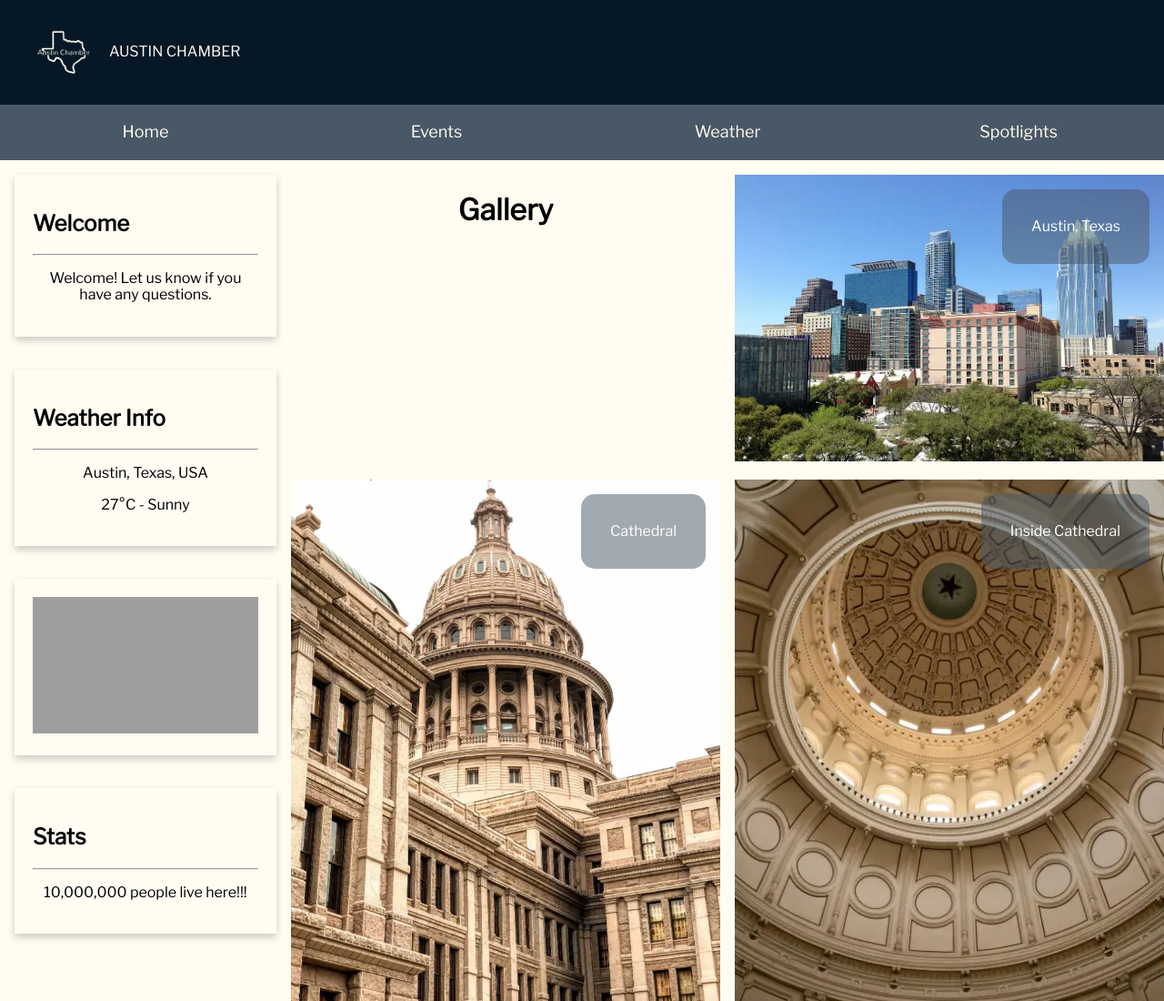
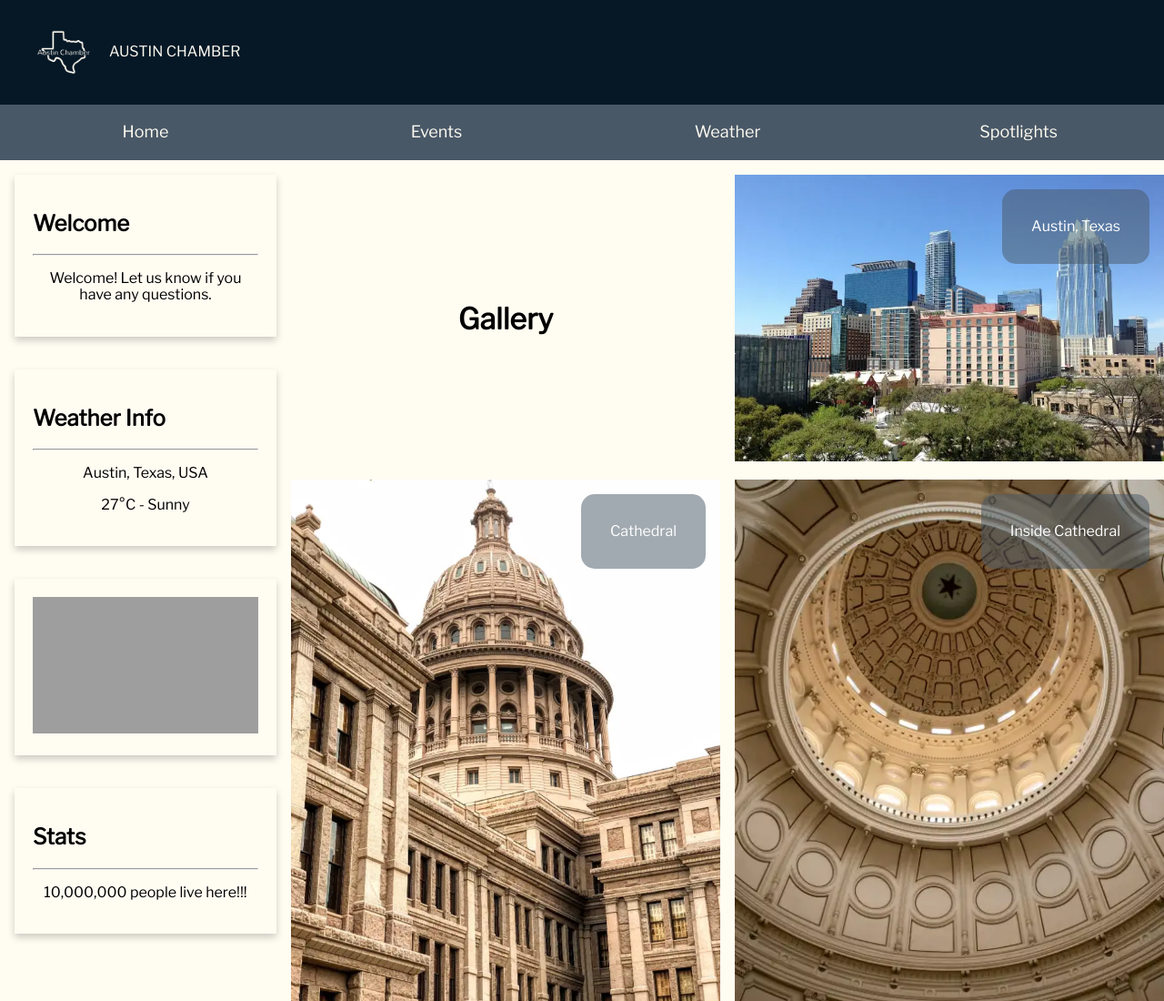
Before and after one commit to AaronCDee/wdd230, a plain HTML site: page chamber/discover.html in a window 1280 px wide. Shown: the top 1100 px of the page at 91% size. Drawn offline with nearby package versions, Linux system fonts and the light colour scheme; grey boxes are pictures that could not be loaded.

Commit message:
fix: align center gallery

```diff
--- a/chamber/discover.html
+++ b/chamber/discover.html
@@ -62,7 +62,7 @@
       </section>
 
       <section id="images-of-interest">
-        <h1 class="text-center">Gallery</h1>
+        <h1 class="text-center self-center">Gallery</h1>
         <div class="interest-img-container">
           <picture>
             <img src="images/austin.webp" alt="austin" width="640" height="427" loading="lazy">
--- a/chamber/styles/base.css
+++ b/chamber/styles/base.css
@@ -204,3 +204,7 @@ nav a:hover {
   height: auto;
   text-align: center;
 }
+
+.self-center {
+  align-self: center;
+}
```
